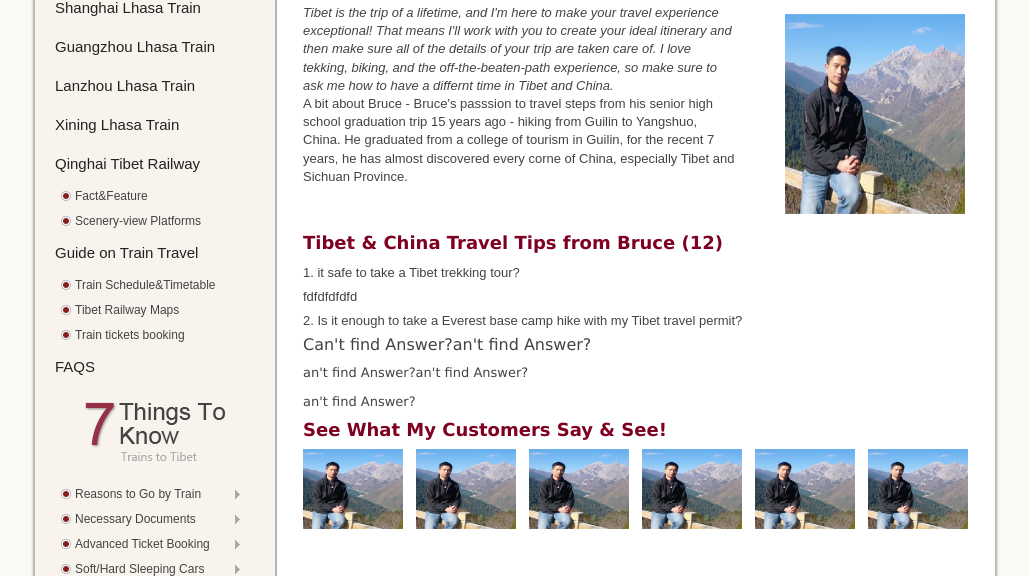
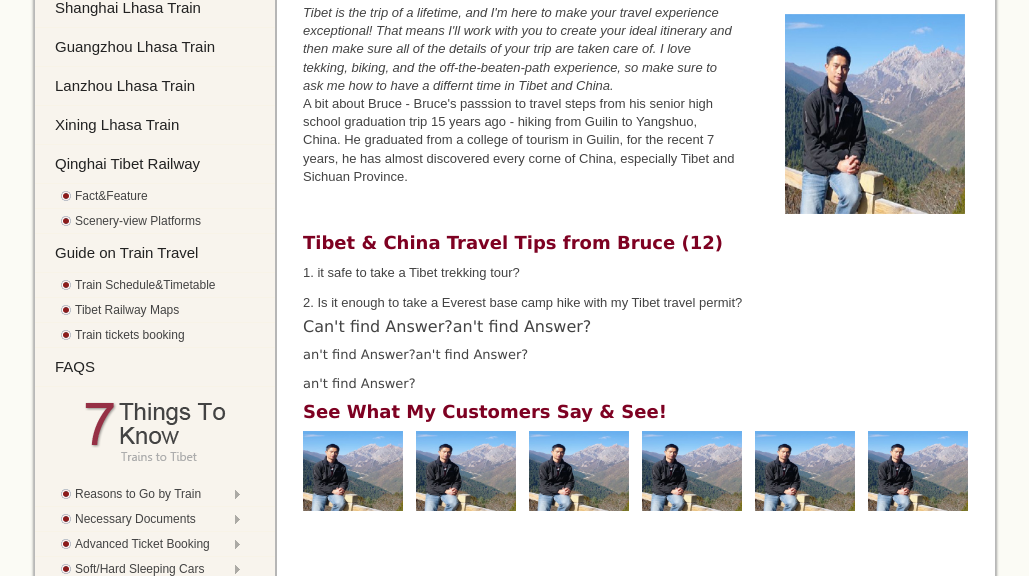
Before and after one commit to hellocreep/TD, a Django app: page /aboutus/ in a window 1280 px wide. Shown: the part 511-1087 px from the top of the page, without its empty margins (125-1154 px from the left). Run offline with Django 3.2, Linux system fonts and the light colour scheme.

Commit message:
accordion

```diff
--- a/pool/templates/aboutus.html
+++ b/pool/templates/aboutus.html
@@ -7,14 +7,17 @@
 {% endblock %}
 
 {% block script %}
-<script src="/assets/scripts/jquery-ui-1.8.16.custom.min.js" type="text/javascript"></script>
+<script>
+    $(function() {
+        $('.accordion li').click(function() {
+            $( this ).toggleClass( 'accordion-title-active' ).next().toggle('fast');
+            return false;
+        }).next().hide();
+});
+
+    </script>
 {% endblock %}
 {% block body%}
-<script>
-    $(function() {
-        $( "#accordion" ).accordion({header:'li'});
-    });
-    </script>
 {% include 'header.html' %}
 <div class="bread"></div>
 <div class="wrapper clearfix">
@@ -75,14 +78,14 @@
 		</div>
 		<div class="tc-faq">
 			<h2>Tibet & China Travel Tips from Bruce (12)</h2>
-			<ol id="accordion">
-				<li>it safe to take a Tibet trekking tour?</li>
-				<div>
-				    fdfdfdfdfd
+			<ol class="accordion">
+				<li class="accordion-title">it safe to take a Tibet trekking tour?</li>
+				<div class="accordion-content">
+				    <p>fdfdfdfdfd</p>
 				</div>
-				<li>Is it enough to take a Everest base camp hike with my Tibet travel permit?</li>
-				<div>
-				    fdfdfdfdfd
+				<li class="accordion-title">Is it enough to take a Everest base camp hike with my Tibet travel permit?</li>
+				<div class="accordion-content">
+				    <p>fdfdfdfdfdfdfdfdf</p>
 				</div>
 			</ol>
 			<h3>Can't find Answer?an't find Answer?</h3>
```
